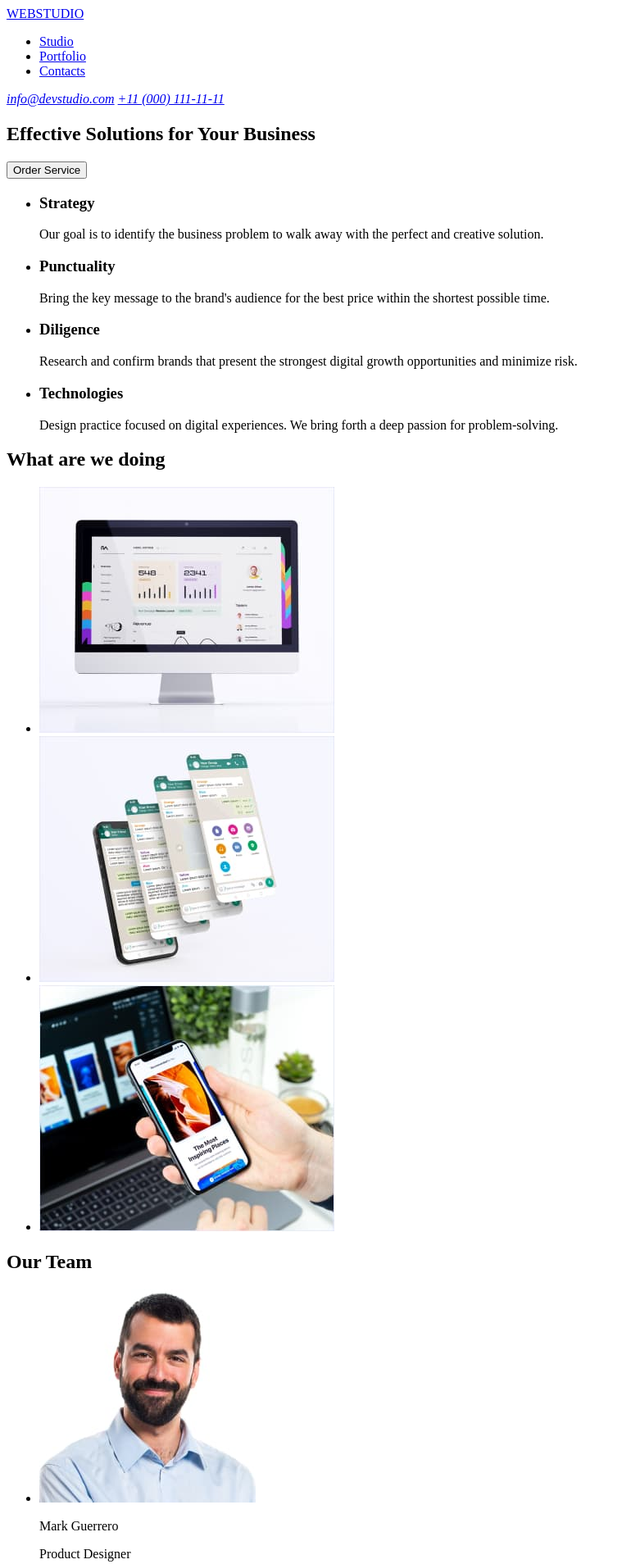
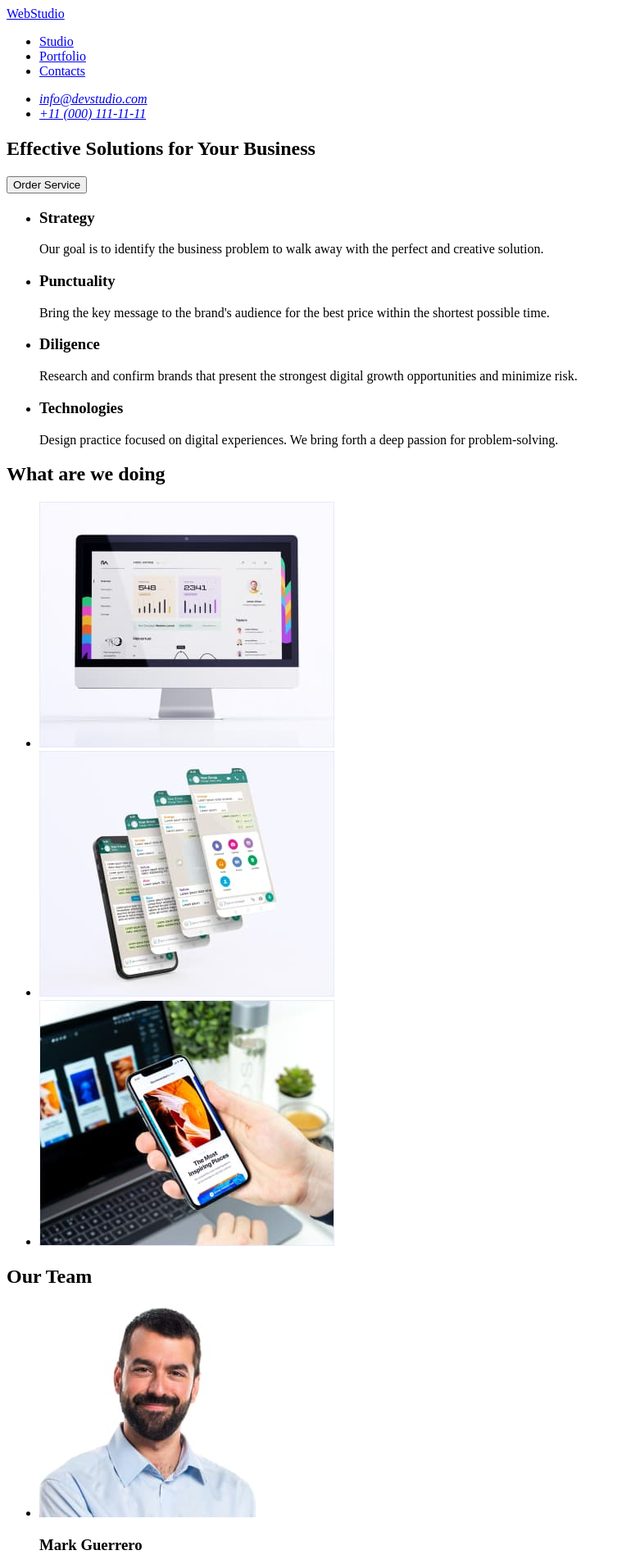
Before and after one commit to AnnaFedorovaGit/goit-markup-hw-01, a plain HTML site: page index.html in a window 1280 px wide. Shown: the top 1908 px of the page at 82% size, without its empty margins (0-759 px from the left). Drawn offline with Linux system fonts and the light colour scheme.

Commit message:
Change to HTML template

```diff
--- a/index.html
+++ b/index.html
@@ -8,8 +8,8 @@
   </head>
   <body>
     <header>
-      <a href="./index.html">WEBSTUDIO</a>
       <nav>
+        <a href="./index.html">WebStudio</a>
         <ul>
           <li>
             <a href="./index.html">Studio</a>
@@ -23,8 +23,14 @@
         </ul>
       </nav>
       <address>
-        <a href="mailto:info@devstudio.com">info@devstudio.com</a>
-        <a href="tel:+110001111111">+11 (000) 111-11-11</a>
+        <ul>
+          <li>
+            <a href="mailto:info@devstudio.com">info@devstudio.com</a>
+          </li>
+          <li>
+          <a href="tel:+110001111111">+11 (000) 111-11-11</a>
+          </li>
+        </ul>
       </address>
     </header>
     <main>
@@ -100,7 +106,7 @@
               alt="Mark Guerrero"
               width="264"
               height="260">
-            <p>Mark Guerrero</p>
+            <h3>Mark Guerrero</h3>
             <p>Product Designer</p>
           </li>
           <li>
@@ -109,7 +115,7 @@
               alt="Tom Ford"
               width="264"
               height="260">
-            <p>Tom Ford</p>
+            <h3>Tom Ford</h3>
             <p>Frontend Developer</p>
           </li>
           <li>
@@ -118,7 +124,7 @@
               alt="Camila Garcia"
               width="264"
               height="260">
-            <p>Camila Garcia</p>
+            <h3>Camila Garcia</h3>
             <p>Marketing</p>
           </li>
           <li>
@@ -127,14 +133,14 @@
               alt="Daniel Wilson"
               width="264"
               height="260">
-            <p>Daniel Wilson</p>
+            <h3>Daniel Wilson</h3>
             <p>UI Designer</p>
           </li>
         </ul>
       </section>
     </main>
     <footer>
-      <a href="./index.html">WEBSTUDIO</a>
+      <a href="./index.html">WebStudio</a>
       <p>
         Increase the flow of customers and sales for your business with digital
         marketing & growth solutions.
```
